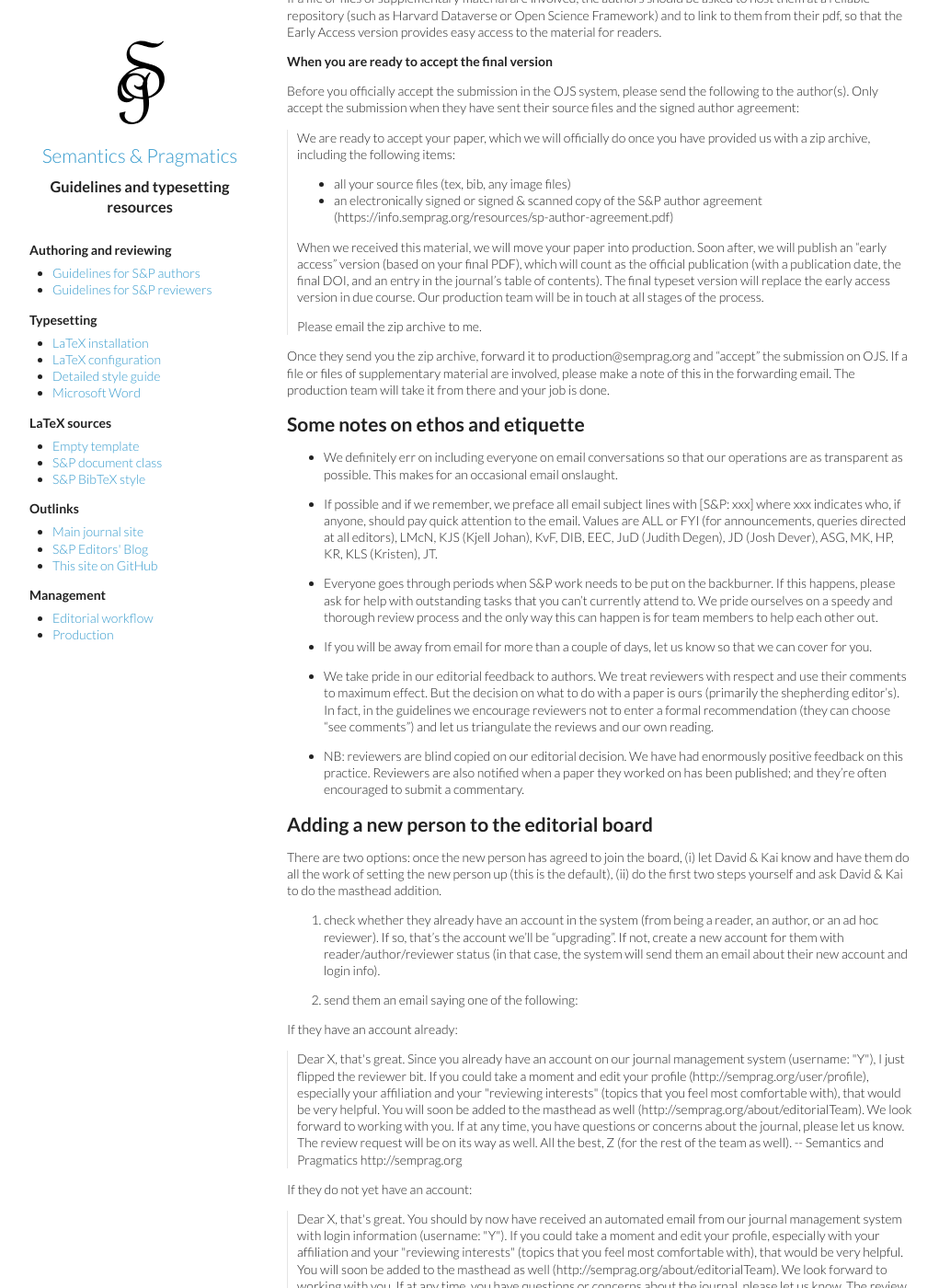
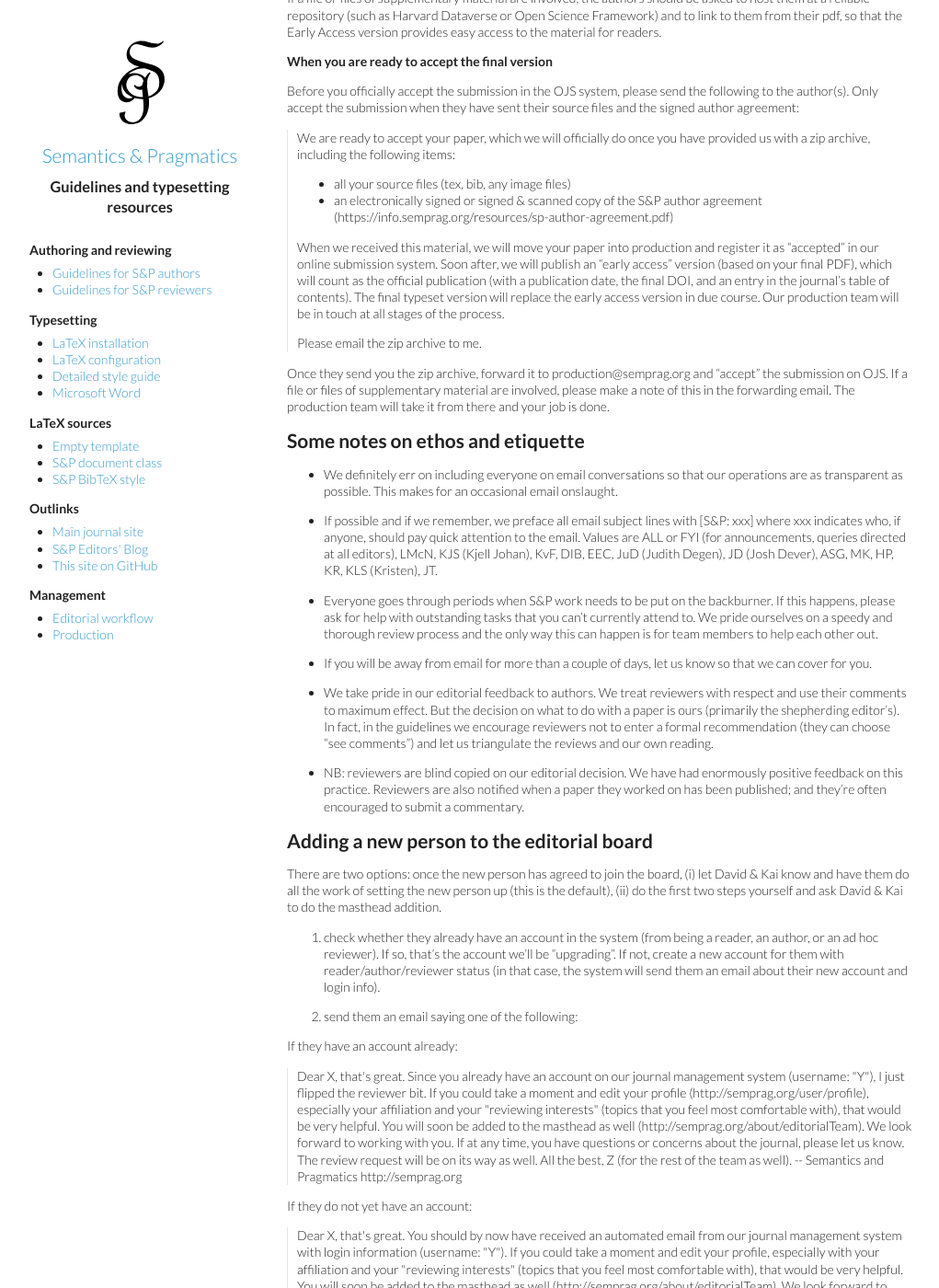
Before and after one commit to semprag/semprag.github.io, a Jekyll site: the page built from editors.md, in a window 1280 px wide and 1400 px high, scrolled down 1918 px. Shown: the whole window at 92% size, without its empty margins (8-1029 px from the left). Built offline with Jekyll 4.4.1, drawn with Linux system fonts in a browser that asks for light colours; some of the changed text lies outside the part shown.

Commit message:
Update editors.md
- clarified timing of "accept" (after receiving zip with sources and author agreement)
- changed who adds new board members to the masthead

```diff
--- a/editors.md
+++ b/editors.md
@@ -81,7 +81,7 @@
 > - all your source files (tex, bib, any image files)
 > - an electronically signed or signed & scanned copy of the S&P author agreement (https://info.semprag.org/resources/sp-author-agreement.pdf)
 >
-> When we received this material, we will move your paper into production. Soon after, we will publish an "early access" version (based on your final PDF), which will count as the official publication (with a publication date, the final DOI, and an entry in the journal's table of contents). The final typeset version will replace the early access version in due course. Our production team will be in touch at all stages of the process.
+> When we received this material, we will move your paper into production and register it as "accepted" in our online submission system. Soon after, we will publish an "early access" version (based on your final PDF), which will count as the official publication (with a publication date, the final DOI, and an entry in the journal's table of contents). The final typeset version will replace the early access version in due course. Our production team will be in touch at all stages of the process.
 >
 > Please email the zip archive to me.
 
@@ -150,4 +150,4 @@
 http://semprag.org
 </blockquote>
 
-3. Kai will add them to the masthead.
+3. The editors-in-chief will add them to the masthead.
```
